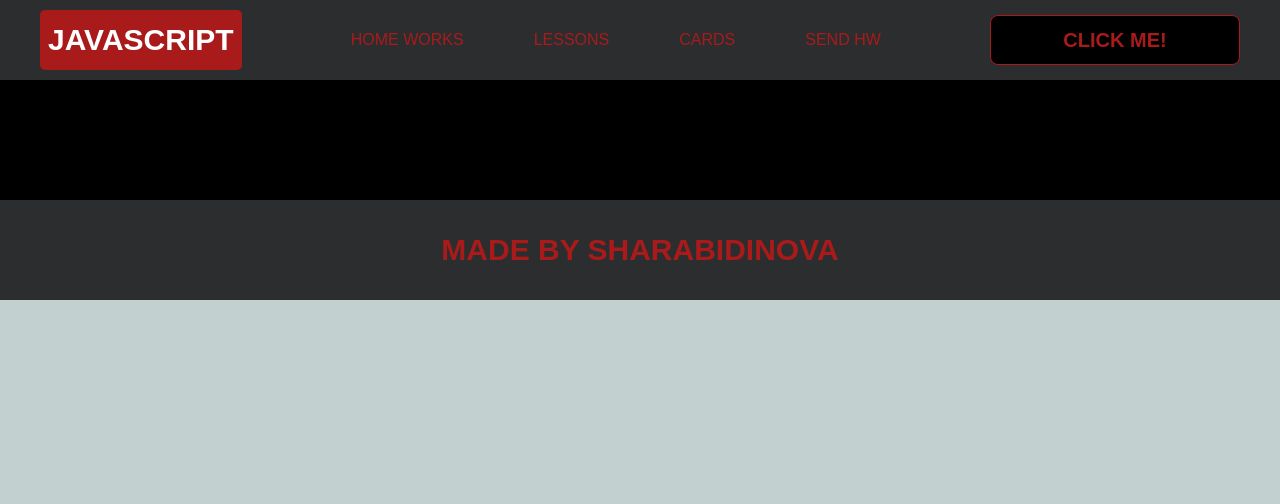
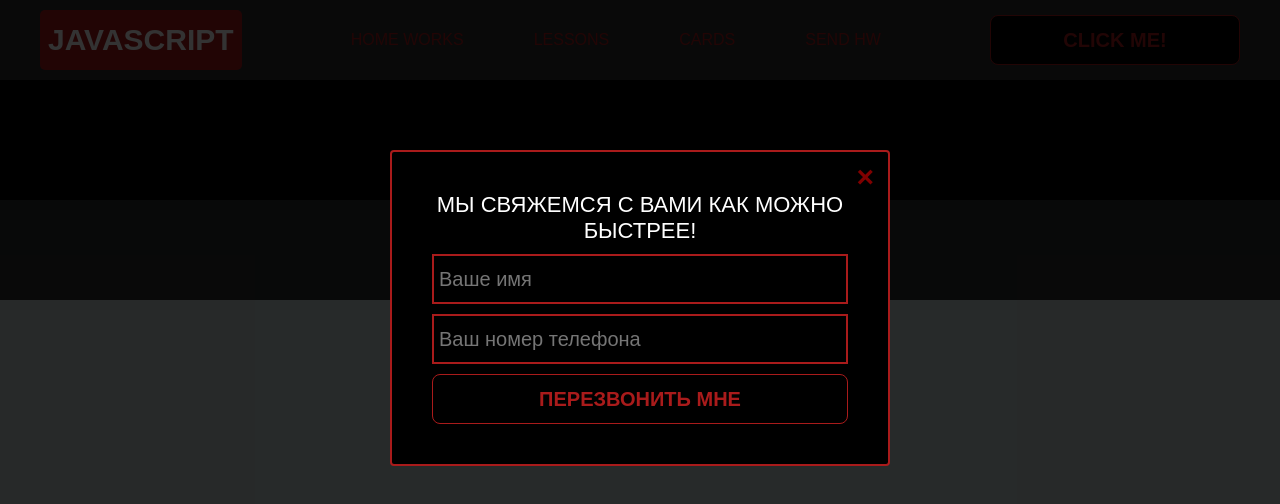
Before and after one commit to zhsharabidinova/Main-Project, a plain HTML site: page pages/cards.html in a window 1280 px wide. Drawn offline with Linux system fonts and the light colour scheme; no server answers.

Commit message:
projectJS

```diff
--- a/pages/cards.html
+++ b/pages/cards.html
@@ -52,6 +52,19 @@
         </div>
     </div>
 </div>
+<div class="modal">
+    <div class="modal_dialog">
+        <div class="modal_content">
+            <form action="#">
+                <div class="modal_close">&times;</div>
+                <div class="modal_title">Мы свяжемся с вами как можно быстрее!</div>
+                <input required placeholder="Ваше имя" name="name" type="text" class="modal_input">
+                <input required placeholder="Ваш номер телефона" name="phone" type="phone" class="modal_input">
+                <button class="btn btn_dark btn_min">Перезвонить мне</button>
+            </form>
+        </div>
+    </div>
+</div>
 <script src="../js/cards.js"></script>
 <script src="../js/modal.js"></script>
 </body>
```
Also changed, not shown: js/cards.js (line endings or trailing spaces).
